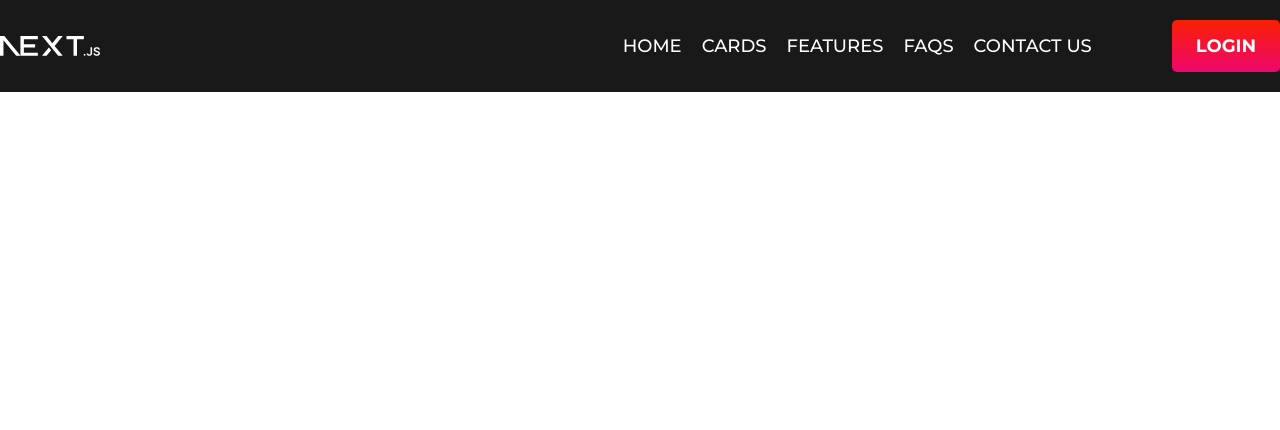
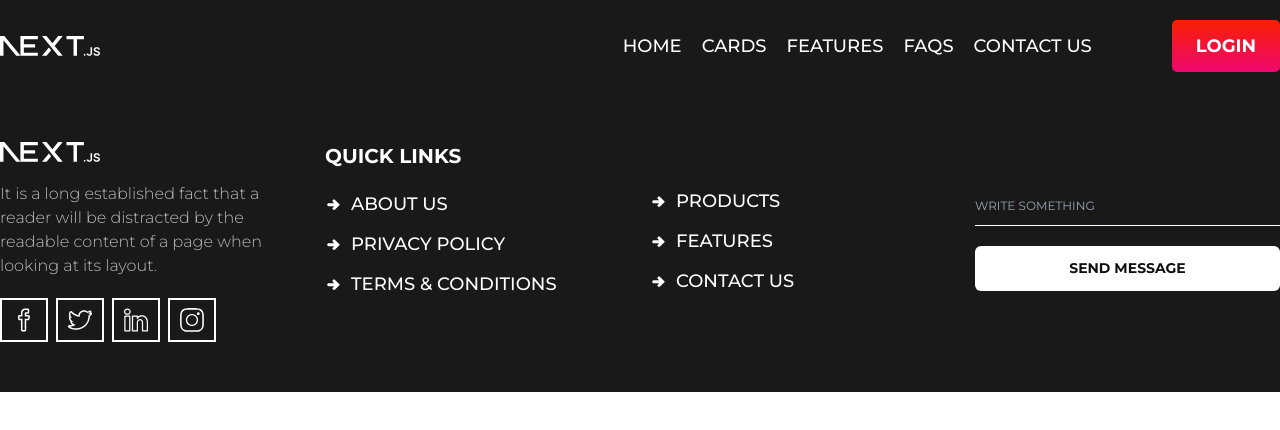
Before and after one commit to jayen123/SmartIntro, a Next.js app: page / in a window 1280 px wide. Shown: the top 430 px of the page. Built offline with nearby package versions, Linux system fonts and the light colour scheme.

Commit message:
Layout Navbar & Footer Done

```diff
--- a/package.json
+++ b/package.json
@@ -9,9 +9,10 @@
     "lint": "next lint"
   },
   "dependencies": {
+    "next": "13.5.6",
     "react": "^18",
     "react-dom": "^18",
-    "next": "13.5.6"
+    "react-icons": "^4.11.0"
   },
   "devDependencies": {
     "autoprefixer": "^10",
--- /dev/null
+++ b/src/app/components/footer.jsx
@@ -0,0 +1,57 @@
+import { SlSocialFacebook,SlSocialTwitter,SlSocialLinkedin,SlSocialInstagram } from 'react-icons/sl'
+import { TiArrowRightThick } from 'react-icons/ti'
+import Link from 'next/link'
+import Image from 'next/image'
+export default function Footer() {
+  return (
+    <>
+        <section className="bg-lblack px-[10px] md:px-0 py-[50px]">
+        <div className="container">
+            <div className="row">
+                <div className="grid lg:grid-cols-4 gap-5">
+                    <div className="flex flex-col gap-5">
+                        <div>
+                            <Link href="/">
+                                <Image src="/next.svg" height={100} width={100} alt="footer-logo" />
+                            </Link>
+                        </div>
+                        <div>
+                            <p className="font-light text-white opacity-70"> It is a long established fact that a reader will be distracted by the readable content of a page when looking at its layout.</p>
+                        </div>
+                        <div className="flex gap-2">
+                            <Link className="footer-icon" href="https://www.facebook.com/shadapixel"> <SlSocialFacebook /> </Link>
+                            <Link className="footer-icon" href="https://twitter.com/jayen_hasan"> <SlSocialTwitter /> </Link>
+                            <Link className="footer-icon" href="https://www.linkedin.com/company/shadapixel/"> <SlSocialLinkedin /> </Link>
+                            <Link className="footer-icon" href="https://instagram.com/"> <SlSocialInstagram /> </Link>
+                        </div>
+                    </div>
+                    <div className="flex flex-col gap-5">
+                        <h5 className="font-bold text-white text-xl">QUICK LINKS</h5>
+                        <div>
+                            <ul className="flex flex-col gap-[10px]">
+                                <li><a className="footer-link group" href="#"> <TiArrowRightThick className='footer-arrow'/> About Us</a></li>
+                                <li><a className="footer-link group" href="#"> <TiArrowRightThick className='footer-arrow'/> Privacy Policy</a></li>
+                                <li><a className="footer-link group" href="#"> <TiArrowRightThick className='footer-arrow'/> Terms & Conditions</a></li>
+                            </ul>
+                        </div>
+                    </div>
+                    <div className="flex items-center">
+                        <ul className="flex flex-col gap-[10px]">
+                            <li><a className="footer-link group" href="/src/pages/products.html"> <TiArrowRightThick className='footer-arrow'/> Products</a></li>
+                            <li><a className="footer-link group" href="#"> <TiArrowRightThick className='footer-arrow'/> Features</a></li>
+                            <li><a className="footer-link group" href="/src/pages/contact.html"> <TiArrowRightThick className='footer-arrow'/> Contact Us</a></li>
+                        </ul>
+                    </div>
+                    <div className="flex flex-col justify-center">
+                        <form className="flex flex-col gap-5" action="#">
+                            <input className=" footer-input" type="search" name="search" id="search" placeholder="Write SomethinG" />
+                            <input className="secondary-btn" type="submit" value="SEND MESSAGE" name="submit" />
+                        </form>
+                    </div>
+                </div>
+            </div>
+        </div>
+    </section>
+    </>
+  )
+}
--- a/src/app/components/navbar.jsx
+++ b/src/app/components/navbar.jsx
@@ -1,6 +1,6 @@
 import Link from "next/link"
 import Image from "next/image"
-
+import ToggleMenu from "./toggleMenu"
 export default function Navbar() {
   return (
     <section className="bg-lblack">
@@ -25,17 +25,7 @@ export default function Navbar() {
                     <a className="btn-primary" href="/src/pages/login.html">Login</a>
                 </div>
                 <div className="md:hidden">
-                    <button className="text-white text-2xl" id="phone_menu_btn">
-                        <span className="iconify" data-icon="line-md:close-to-menu-alt-transition"></span>
-                    </button>
-                    <ul className="w-full p-5 absolute top-full right-full bg-dblack z-10 transition-all duration-500 ease-in-out" id="toggle_menu">
-                        <li><a className="link" href="/src/pages/index.html">Home</a></li>
-                        <li><a className="link" href="/src/pages/products.html">Cards</a></li>
-                        <li><a className="link" href="#">Features</a></li>
-                        <li><a className="link" href="#">FAQs</a></li>
-                        <li><a className="link" href="/src/pages/contact.html">Contact Us</a></li>
-                        <li><a className="btn-primary block text-center" href="/src/pages/login.html">Login</a></li>
-                    </ul>
+                    <ToggleMenu />
                 </div>
             </div>
         </nav>
--- /dev/null
+++ b/src/app/components/toggleMenu.jsx
@@ -0,0 +1,35 @@
+'use client'
+import { useState } from 'react';
+import { FaBars, FaTimes } from 'react-icons/fa'; // Import icons from react-icons
+
+const ToggleMenu = () => {
+  const [isOpen, setIsOpen] = useState(false);
+
+  const toggleMenu = () => {
+    setIsOpen(!isOpen);
+  };
+
+  return (
+    <div className="toggle-menu">
+      <button onClick={toggleMenu} className="toggle-button text-white">
+        {isOpen ? <FaTimes /> : <FaBars />} {/* Toggle between open and close icons */}
+      </button>
+
+      {isOpen && (
+        <div className="menu">
+          {/* Your menu content goes here */}
+          <ul className="w-full p-5 absolute top-full right-0 bg-dblack z-10 transition-all duration-500 ease-in-out" id="toggle_menu">
+                        <li><a className="link" href="/src/pages/index.html">Home</a></li>
+                        <li><a className="link" href="/src/pages/products.html">Cards</a></li>
+                        <li><a className="link" href="#">Features</a></li>
+                        <li><a className="link" href="#">FAQs</a></li>
+                        <li><a className="link" href="/src/pages/contact.html">Contact Us</a></li>
+                        <li><a className="btn-primary block text-center" href="/src/pages/login.html">Login</a></li>
+                    </ul>
+        </div>
+      )}
+    </div>
+  );
+};
+
+export default ToggleMenu;
--- a/src/app/globals.css
+++ b/src/app/globals.css
@@ -19,4 +19,24 @@
     .secondary-btn {
         @apply block bg-white font-bold text-[14px] text-dblack py-3 px-4 rounded-md cursor-pointer
     }
+    #toggle_menu li {
+        @apply py-2
+    }
+    /* Footer SEction */
+    .footer-link {
+        @apply inline-flex items-center gap-2 text-white text-sm font-medium uppercase transition-all duration-300 hover:text-lred md:text-lg
+    }
+    .footer-input {
+        @apply text-white border-b border-white outline-none bg-transparent pb-2
+    }
+
+    .footer-input::placeholder {
+        @apply uppercase text-xs
+    }
+    .footer-icon {
+        @apply px-[10px] py-[8px] rounded-none text-white text-2xl border-2 border-white bg-opacity-0 hover:bg-gradient-to-b from-lred bg-lpink hover:bg-opacity-100 hover:border-transparent
+    }
+    .footer-arrow {
+        @apply group-hover:rotate-90
+    }
 }
--- a/src/app/layout.js
+++ b/src/app/layout.js
@@ -1,7 +1,7 @@
 import { Montserrat } from 'next/font/google'
 import './globals.css'
 import Navbar from './components/navbar'
-
+import Footer from './components/footer'
 const montserrat = Montserrat({ subsets: ['latin'] })
 
 export const metadata = {
@@ -15,6 +15,7 @@ export default function RootLayout({ children }) {
       <body className={montserrat.className}>
         <Navbar/>
         {children}
+        <Footer />
         </body>
     </html>
   )
```
Also changed, not shown: 1 other file (tests, documents, lock files or other folders).
